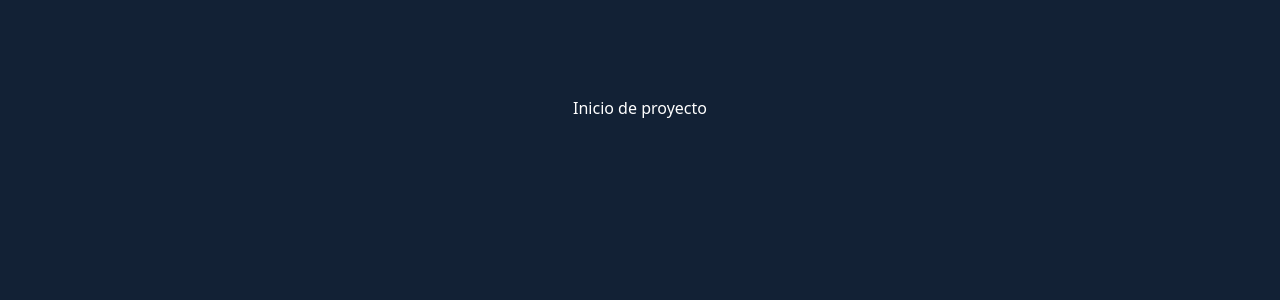
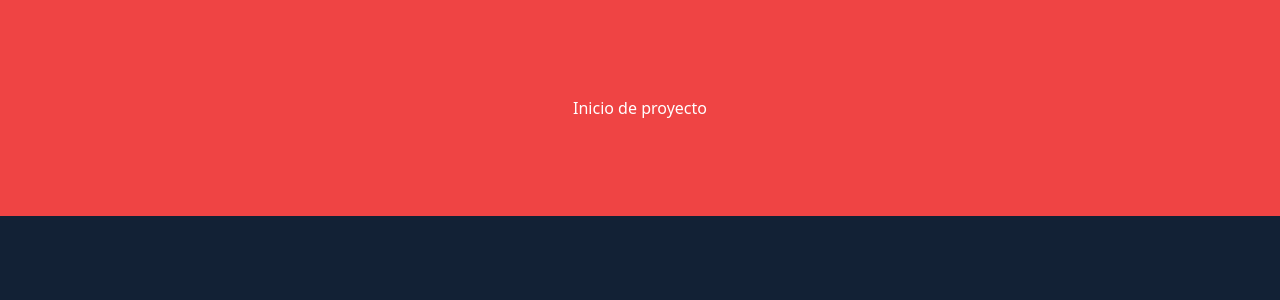
Before and after one commit to Nicoogf/digital-money-application, a Next.js app: page / in a window 1280 px wide. Shown: the top 300 px of the page. Built offline with nearby package versions, Linux system fonts and the light colour scheme.

Commit message:
Nueva Rama

```diff
--- a/src/app/page.js
+++ b/src/app/page.js
@@ -2,7 +2,7 @@
 
 export default function Home() {
   return (
-    <main className="flex flex-col items-center justify-between p-24">
+    <main className="flex flex-col items-center justify-between p-24 bg-red-500">
     <h1> Inicio de proyecto </h1>
     </main>
   );
```
